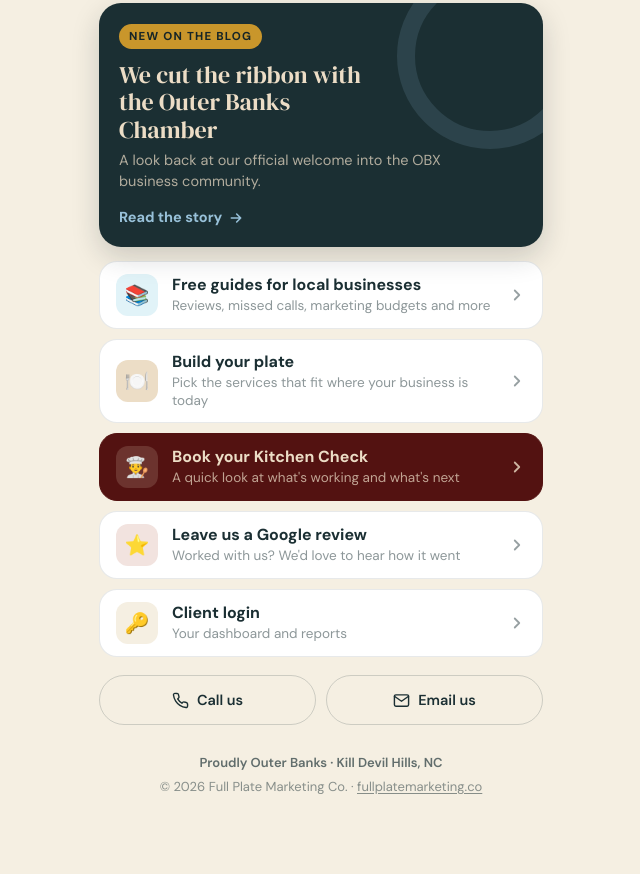
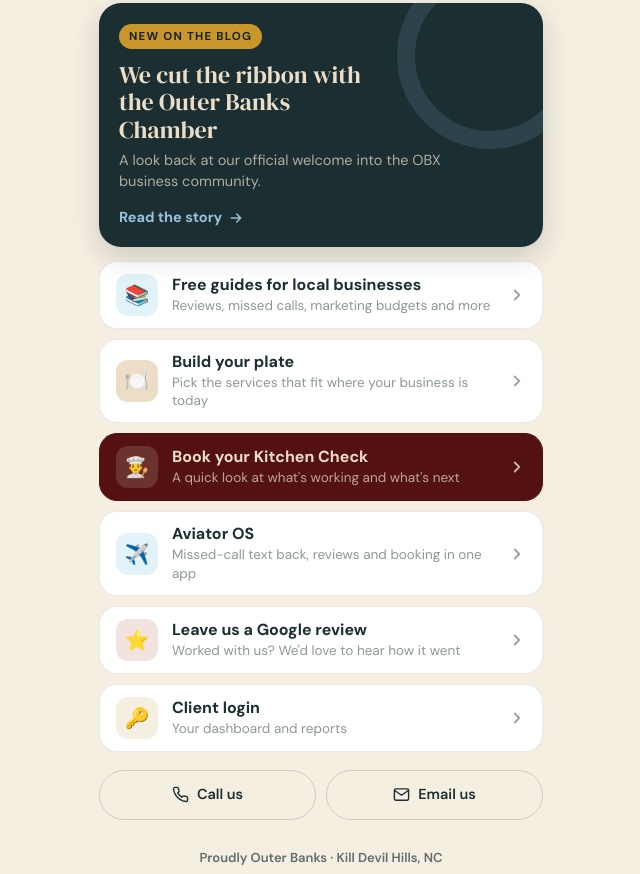
Before and after one commit to JKGH22/full-plate-website, a plain HTML site: page links.html in a window 1280 px wide. Shown: the part 355-1229 px from the top of the page, without its empty margins (319-959 px from the left). Before the commit the page ends 1187 px from the top, so only its background shows below. Drawn offline with Linux system fonts and the light colour scheme.

Commit message:
Add Aviator OS button to links page
Co-Authored-By: Claude Opus 5.5 <noreply@anthropic.com>
Claude-Session: https://claude.ai/code/session_01KPy5L1J4Zop2tZPZHusv9V

```diff
--- a/links.html
+++ b/links.html
@@ -150,6 +150,13 @@ a{color:inherit;text-decoration:none}
       </a>
     </li>
     <li>
+      <a class="link" href="https://aviatoros.co/?utm_source=fullplate&amp;utm_medium=links_page" target="_blank" rel="noopener" data-link="aviator_os">
+        <span class="ico sky">✈️</span>
+        <span class="txt"><b>Aviator OS</b><small>Missed-call text back, reviews and booking in one app</small></span>
+        <svg class="arrow" viewBox="0 0 24 24" fill="none" stroke="currentColor" stroke-width="2.4" stroke-linecap="round" stroke-linejoin="round"><path d="M9 6l6 6-6 6"/></svg>
+      </a>
+    </li>
+    <li>
       <a class="link" href="https://g.page/r/CZ1RD86TENXAEAI/review" target="_blank" rel="noopener" data-link="google_review">
         <span class="ico rose">⭐</span>
         <span class="txt"><b>Leave us a Google review</b><small>Worked with us? We'd love to hear how it went</small></span>
```
